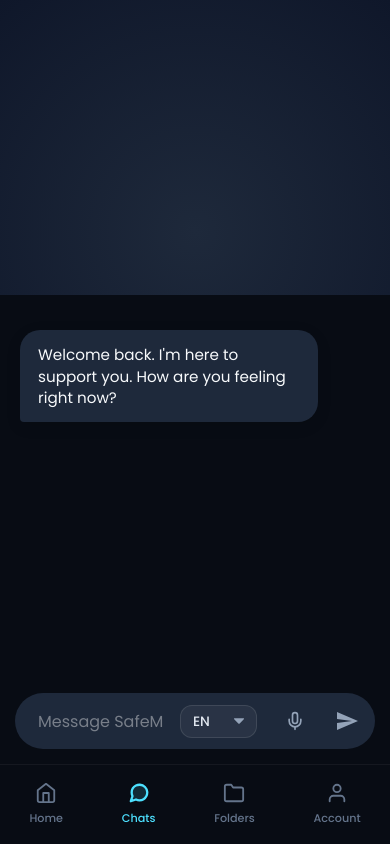
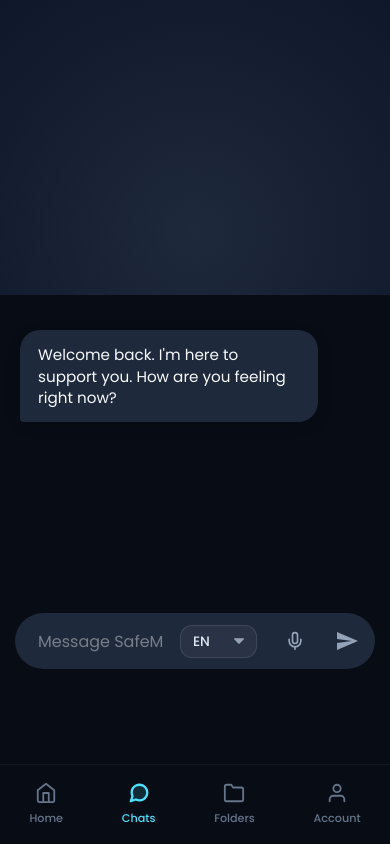
Before and after one commit to shahulhameed-csecore/SafeMind-AI, a Flask app: page /app in a window 390 px wide. Run offline with Flask 3, Linux system fonts and the light colour scheme; the visitor is signed in with stand-in values (Sample User, id 1); data that the repository does not hold is empty; some libraries are stand-ins or nearby versions.

Commit message:
Fixed buried text input on mobile

```diff
--- a/templates/index.html
+++ b/templates/index.html
@@ -285,7 +285,7 @@
                 border: none !important;
             }
 
-            body.mobile-tab-chat .input-area { padding: 10px 15px 15px 15px; background: #080c14; }
+           body.mobile-tab-chat .input-area { padding: 10px 15px 95px 15px; background: #080c14; }
             body.mobile-tab-chat .input-wrapper { background: #1e293b; border: none; padding: 6px 6px 6px 15px; border-radius: 30px;}
             body.mobile-tab-chat #user-input { background: transparent; border: none; padding: 8px; font-size: 16px;}
             body.mobile-tab-chat .icon-btn { color: #94a3b8; }
```
